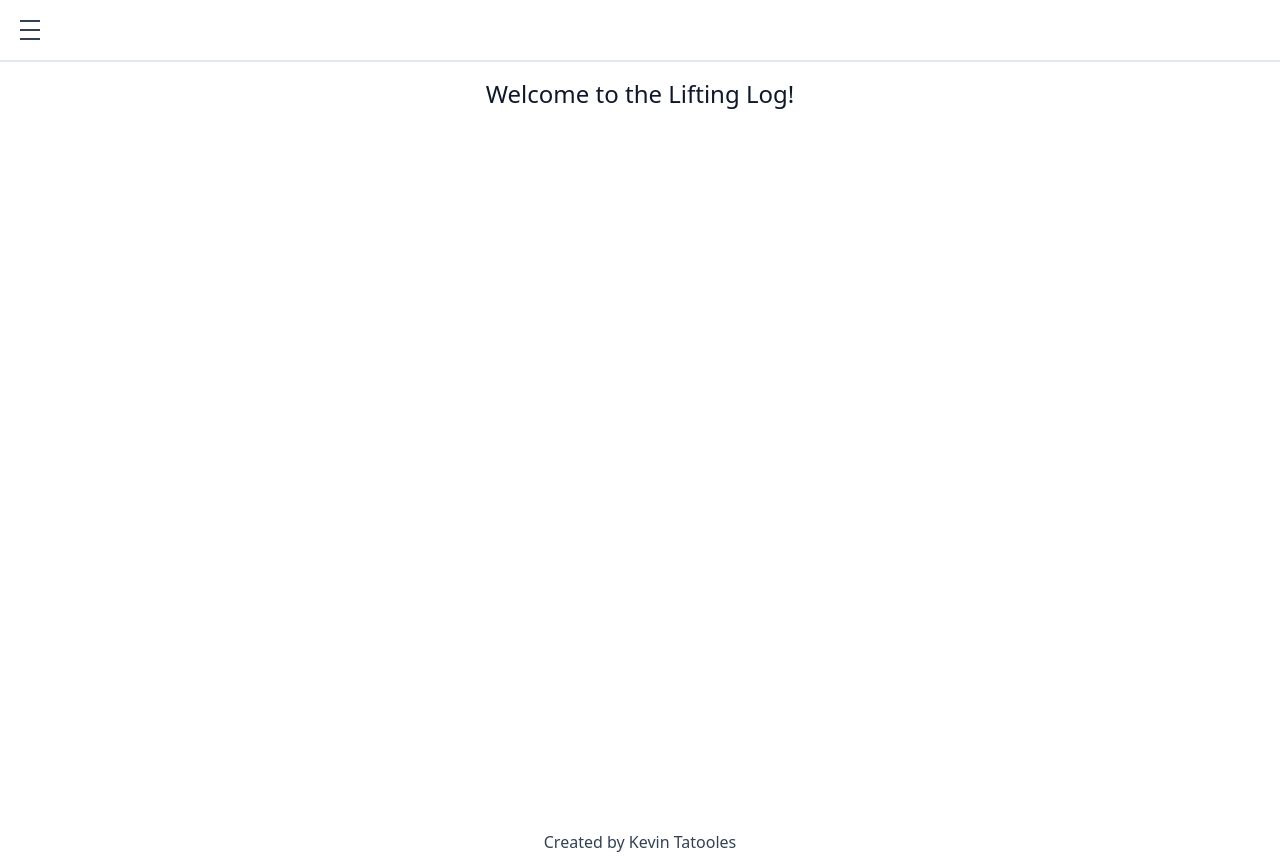
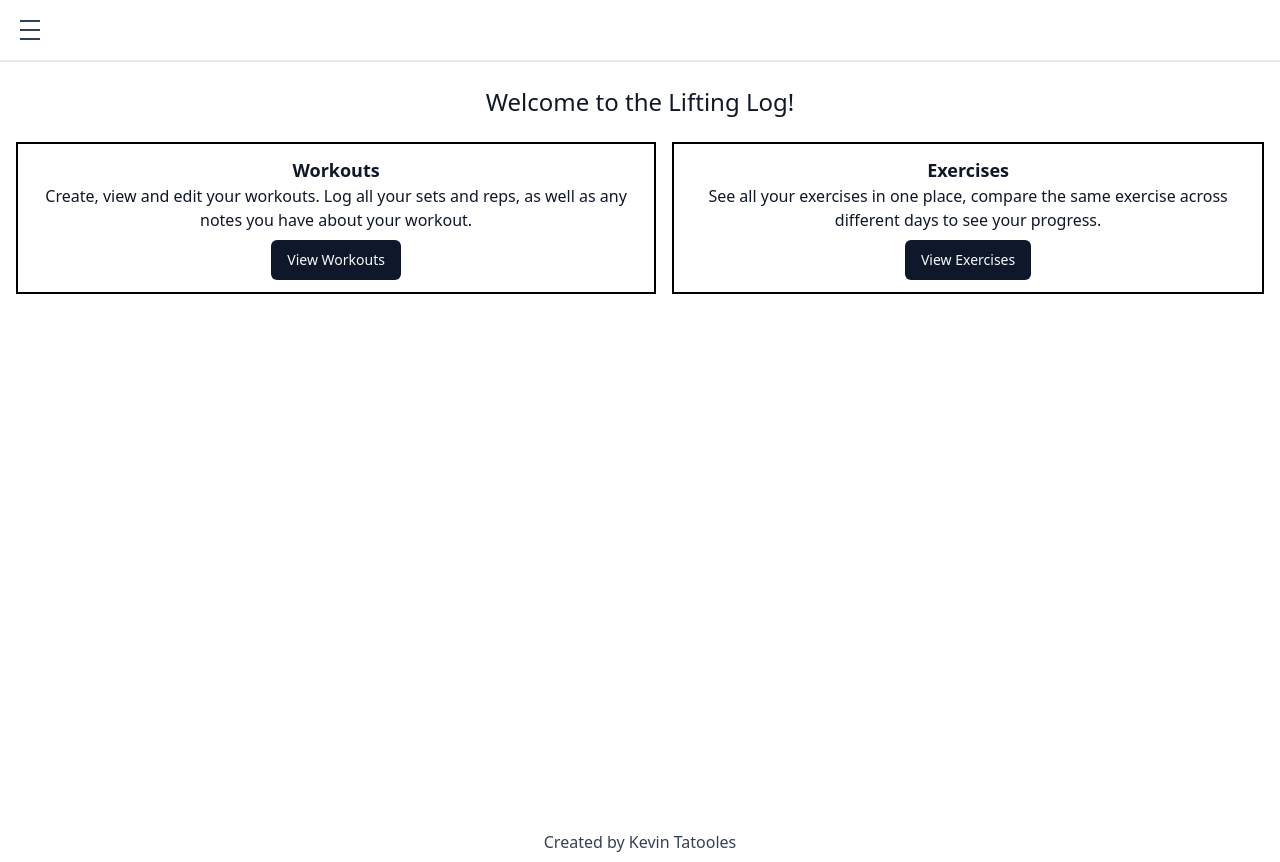
Before and after one commit to Tatooles/next-fitness-tracker, a Next.js app: page / in a window 1280 px wide. Built offline with nearby package versions, Linux system fonts and the light colour scheme.

Commit message:
Create basic home page

```diff
--- a/app/page.tsx
+++ b/app/page.tsx
@@ -3,8 +3,30 @@ import { Button } from "@/components/ui/button";
 
 export default function Home() {
   return (
-    <div className="text-center">
-      <h1 className="mt-4 text-2xl">Welcome to the Lifting Log!</h1>
+    <div className="px-4 text-center">
+      <h1 className="my-6 text-2xl">Welcome to the Lifting Log!</h1>
+      <div className="flex flex-col gap-4 sm:flex-row">
+        <div className="border-2 border-black p-3">
+          <h1 className="text-lg font-bold">Workouts</h1>
+          <p className="mb-2">
+            Create, view and edit your workouts. Log all your sets and reps, as
+            well as any notes you have about your workout.
+          </p>
+          <Button>
+            <Link href="/workouts">View Workouts</Link>
+          </Button>
+        </div>
+        <div className="border-2 border-black p-3">
+          <h1 className="text-lg font-bold">Exercises</h1>
+          <p className="mb-2">
+            See all your exercises in one place, compare the same exercise
+            across different days to see your progress.
+          </p>
+          <Button>
+            <Link href="/exercises">View Exercises</Link>
+          </Button>
+        </div>
+      </div>
     </div>
   );
 }
```
